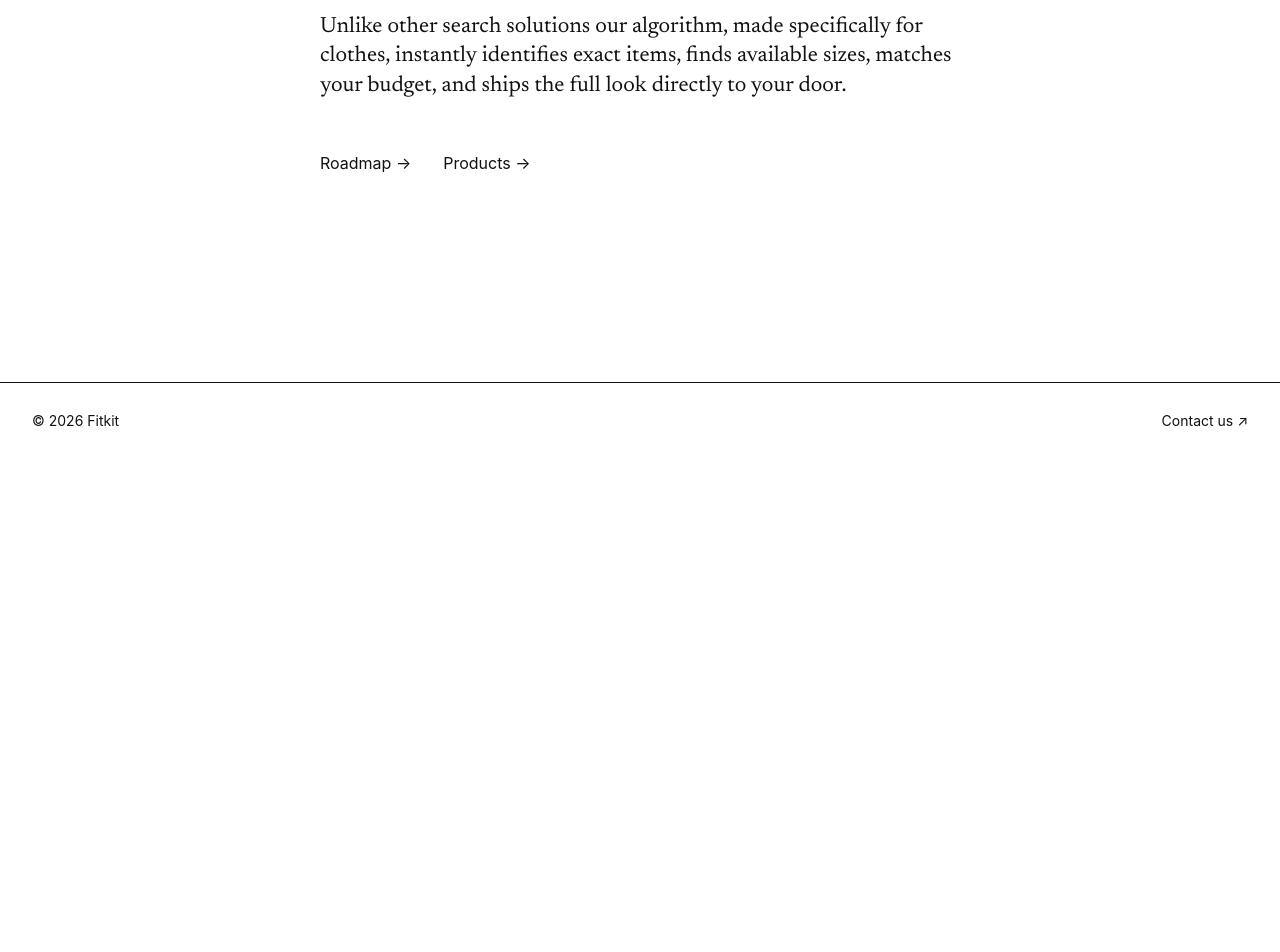
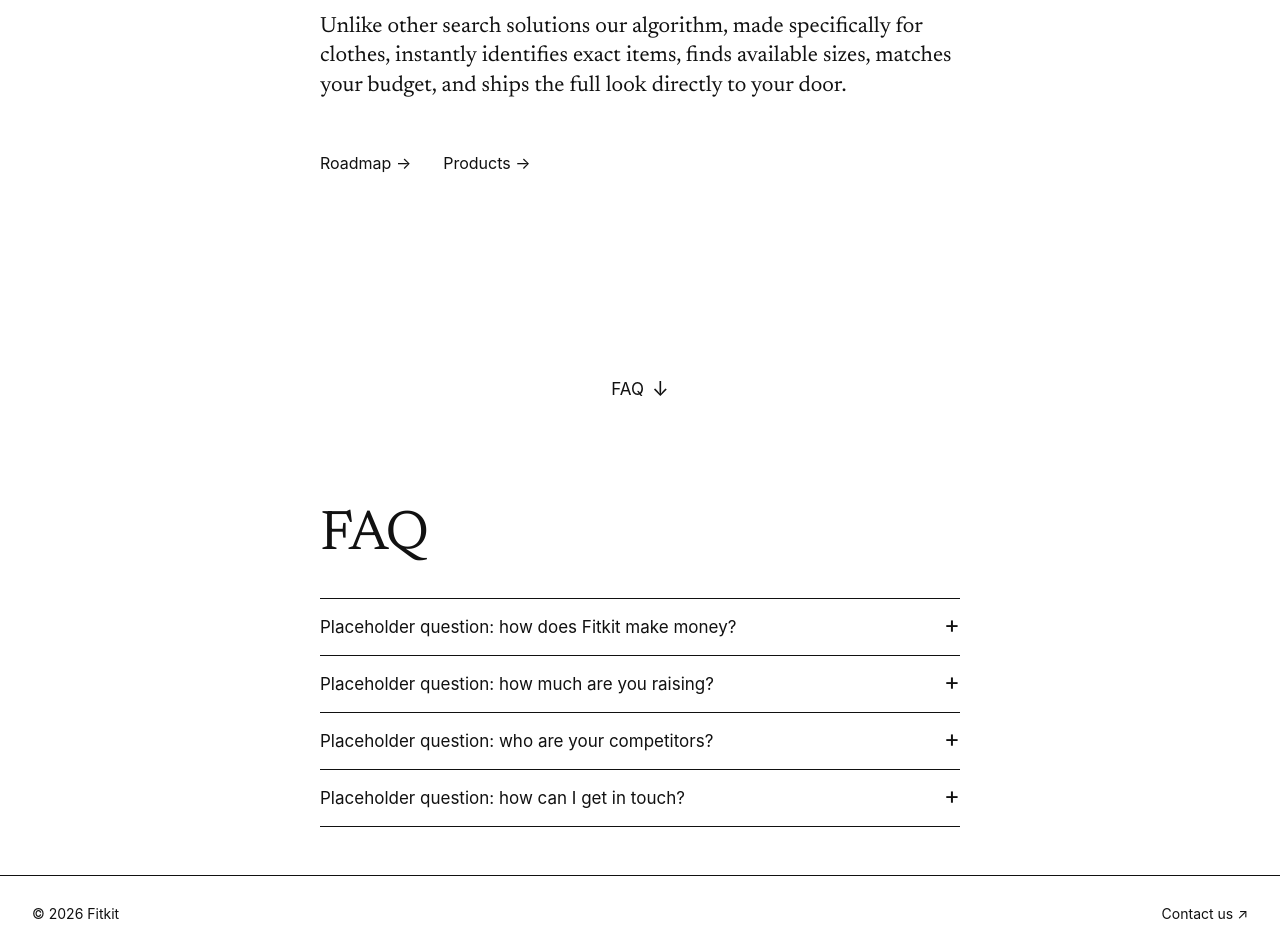
Before and after one commit to kostiyabahrii-sudo/fitkit-investors, a React (Vite) app: page / in a window 1280 px wide. Shown: the part 341-1293 px from the top of the page. Before the commit the page ends 800 px from the top, so only its background shows below. Built offline with nearby package versions, Linux system fonts and the light colour scheme; no server answers.

Commit message:
Move FAQ from Roadmap to About with scroll hint

```diff
--- a/src/App.jsx
+++ b/src/App.jsx
@@ -16,7 +16,7 @@ const NAV = [
 ];
 
 // Router keeps the old scroll position between pages; reset it unless the
-// URL points at an anchor (e.g. /roadmap#faq).
+// URL points at an anchor (e.g. /#faq).
 function useScrollReset() {
   const { pathname, hash } = useLocation();
   useEffect(() => {
--- a/src/index.css
+++ b/src/index.css
@@ -403,7 +403,8 @@ ol {
 
 /* ----- roadmap ----- */
 
-.roadmap-screen {
+/* Full-viewport, roadmap stages vertically centered (.stages has flex: 1). */
+.screen {
   min-height: calc(100svh - var(--header-h));
   display: flex;
   flex-direction: column;
@@ -478,12 +479,13 @@ ol {
   }
 }
 
-.roadmap-screen .hint {
+.screen .hint {
   align-self: center;
+  margin-top: auto; /* road to the bottom when content is short */
 }
 
 @media (min-width: 760px) {
-  .roadmap-screen > .h1 {
+  .screen > .h1 {
     width: 100%;
     max-width: 52rem;
     margin: 0 auto;
--- a/src/pages/About.jsx
+++ b/src/pages/About.jsx
@@ -1,11 +1,12 @@
 import { Link } from "react-router-dom";
-import { ABOUT } from "../content.js";
+import { ABOUT, FAQ } from "../content.js";
 import useTitle from "../useTitle.js";
 
 export default function About() {
   useTitle(null);
   return (
-    <article className="section narrow">
+    <article>
+      <section className="section narrow screen">
         <h1 className="h1">{ABOUT.title}</h1>
         <p className="lead">{ABOUT.lead}</p>
         {ABOUT.paragraphs.map((text, i) => (
@@ -17,6 +18,26 @@ export default function About() {
           <Link to="/roadmap">Roadmap →</Link>
           <Link to="/products">Products →</Link>
         </nav>
+
+        <a className="hint" href="#faq">
+          {FAQ.title} <span aria-hidden="true">↓</span>
+        </a>
+      </section>
+
+      <section className="section narrow faq" id="faq">
+        <h2 className="h1">{FAQ.title}</h2>
+        <div className="faq-list">
+          {FAQ.items.map((item, i) => (
+            <details className="faq-item" key={i}>
+              <summary>
+                <span>{item.q}</span>
+                <span className="faq-sign" aria-hidden="true" />
+              </summary>
+              <p className="body">{item.a}</p>
+            </details>
+          ))}
+        </div>
+      </section>
     </article>
   );
 }
--- a/src/pages/Roadmap.jsx
+++ b/src/pages/Roadmap.jsx
@@ -1,11 +1,11 @@
-import { FAQ, ROADMAP } from "../content.js";
+import { ROADMAP } from "../content.js";
 import useTitle from "../useTitle.js";
 
 export default function Roadmap() {
   useTitle(ROADMAP.title);
   return (
     <article>
-      <section className="section roadmap-screen">
+      <section className="section screen">
         <h1 className="h1">{ROADMAP.title}</h1>
 
         <ol className="stages">
@@ -17,25 +17,6 @@ export default function Roadmap() {
             </li>
           ))}
         </ol>
-
-        <a className="hint" href="#faq">
-          {FAQ.title} <span aria-hidden="true">↓</span>
-        </a>
-      </section>
-
-      <section className="section narrow faq" id="faq">
-        <h2 className="h1">{FAQ.title}</h2>
-        <div className="faq-list">
-          {FAQ.items.map((item, i) => (
-            <details className="faq-item" key={i}>
-              <summary>
-                <span>{item.q}</span>
-                <span className="faq-sign" aria-hidden="true" />
-              </summary>
-              <p className="body">{item.a}</p>
-            </details>
-          ))}
-        </div>
       </section>
     </article>
   );
```
Lines whose indentation alone changed are shown as unchanged.
